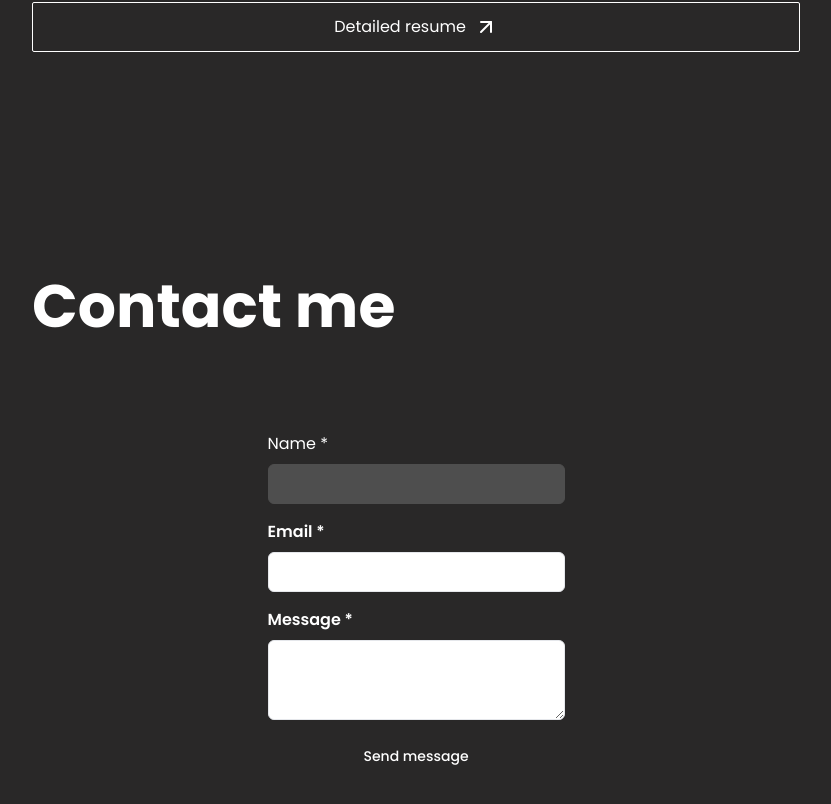
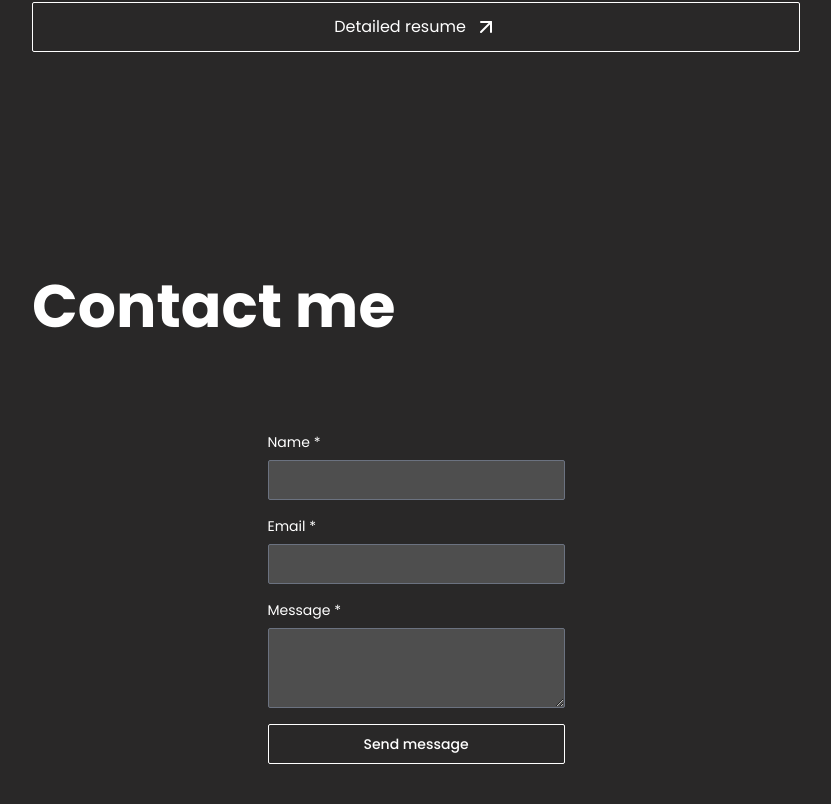
Before and after one commit to OmarAbouzeid95/my_portfolio, a Next.js app: page / in a window 1280 px wide. Shown: the part 4661-5465 px from the top of the page, without its empty margins (224-1055 px from the left). Built offline with nearby package versions, Linux system fonts and the light colour scheme; no server answers.

Commit message:
update: added resend and modifications to the contact form

```diff
--- a/package.json
+++ b/package.json
@@ -14,7 +14,9 @@
     "lucide-react": "^0.419.0",
     "next": "14.2.5",
     "react": "^18",
-    "react-dom": "^18"
+    "react-dom": "^18",
+    "react-hook-form": "^7.52.1",
+    "resend": "^3.5.0"
   },
   "devDependencies": {
     "@types/node": "^20",
--- a/src/components/ContactForm.tsx
+++ b/src/components/ContactForm.tsx
@@ -5,6 +5,9 @@ import { Button } from "@/components/ui/button";
 import { Textarea } from "@/components/ui/textarea";
 import { useForm, SubmitHandler } from "react-hook-form";
 import { Loader2 } from "lucide-react";
+import { motion } from "framer-motion";
+import { nameRegex, emailRegex } from "@/config/forms";
+import { sendContactFormMessage } from "@/lib/resend";
 import clsx from "clsx";
 
 export interface ContactFormProps {
@@ -12,6 +15,11 @@ export interface ContactFormProps {
   email: string;
   message: string;
 }
+
+type MessageInformation = {
+  status: "success" | "failure";
+  message: string;
+};
 
 const requiredField = "This field is required";
 
@@ -23,24 +31,41 @@ const ContactForm = () => {
   } = useForm<ContactFormProps>();
   const [loading, setLoading] = useState<boolean>(false);
   const [messageSent, setMessageSent] = useState<boolean>(false);
-  const onSubmit: SubmitHandler<ContactFormProps> = (data) => {
-    console.log("data: ", data);
+  const [messageInfo, setMessageInfo] = useState<MessageInformation>({
+    status: "success",
+    message: "",
+  });
+  const onSubmit: SubmitHandler<ContactFormProps> = async (data) => {
+    setLoading(true);
+    const { status } = await sendContactFormMessage(data);
+    setMessageSent(true);
+    if (status === "failure") {
+      setMessageInfo({
+        status: "failure",
+        message:
+          "Oops, something went wrong from our side. Please try resending the message using the email option below.",
+      });
+    } else {
+      setMessageInfo({
+        status: "success",
+        message:
+          "Thank you for your message, I'll get back to you as soon as possible &#128522;",
+      });
+    }
+    setLoading(false);
   };
   return (
     <>
       {!messageSent && (
         <form onSubmit={handleSubmit(onSubmit)}>
-          <label htmlFor="name" className={clsx("block mb-2")}>
+          <label htmlFor="name" className={clsx("block mb-2 text-sm")}>
             Name <span className="text-primary">*</span>
           </label>
           <Input
             type="text"
             id="name"
-            className={clsx(
-              "mb-4 bg-lightDark border-lightDark focus:ring-2 ring-lightWhite focus:border-lightDark",
-              errors?.email?.type && "ring-red-500"
-            )}
-            {...register("name", { required: true })}
+            className={clsx("mb-4", errors?.email?.type && "ring-red-500")}
+            {...register("name", { required: true, pattern: nameRegex })}
           />
           {errors?.name?.type === "required" && (
             <p className={clsx("text-red-500 -mt-2 mb-4 text-left text-sm")}>
@@ -52,14 +77,14 @@ const ContactForm = () => {
               Please enter a valid name
             </p>
           )}
-          <label htmlFor="email" className="font-semibold block mb-2">
+          <label htmlFor="email" className="block mb-2 text-sm">
             Email <span className="text-primary">*</span>
           </label>
           <Input
             type="email"
             id="email"
             className={clsx("mb-4", errors?.email?.type && "ring-red-500")}
-            {...register("email", { required: true })}
+            {...register("email", { required: true, pattern: emailRegex })}
           />
           {errors?.email?.type === "required" && (
             <p className={clsx("text-red-500 -mt-2 mb-4 text-left text-sm")}>
@@ -71,7 +96,7 @@ const ContactForm = () => {
               Please enter a valid email
             </p>
           )}
-          <label htmlFor="message" className="font-semibold block mb-2">
+          <label htmlFor="message" className="block mb-2 text-sm">
             Message <span className="text-primary">*</span>
           </label>
           <Textarea
@@ -85,7 +110,7 @@ const ContactForm = () => {
             </p>
           )}
           <Button
-            className="flex items-center justify-center bg-primary hover:bg-primaryDark w-full py-2 text-white rounded-md disabled:bg-primaryLight"
+            className="flex items-center justify-center gap-2 px-4 py-3 w-full border border-white rounded-sm hover:border-lightWhite text-white hover:text-lightWhite transition-all duration-700"
             disabled={loading}>
             {loading ? (
               <Loader2 className="animate-spin infinite" />
@@ -96,9 +121,13 @@ const ContactForm = () => {
         </form>
       )}
       {messageSent && (
-        <p className={clsx("animate-fade-in")}>
-          Thank you for your message, I'll get back to you as soon as possible
-        </p>
+        <motion.p
+          initial={{ opacity: 0 }}
+          whileInView={{ opacity: 1 }}
+          transition={{ duration: 1.5 }}
+          viewport={{ once: true }}>
+          {messageInfo.message}
+        </motion.p>
       )}
     </>
   );
--- /dev/null
+++ b/src/components/ContactFormMessage.tsx
@@ -0,0 +1,20 @@
+import { ContactFormProps } from "@/components/ContactForm";
+
+const ContactFormMessage = ({ name, email, message }: ContactFormProps) => {
+  return (
+    <>
+      <h3>You&apos;ve got a new message from omarabouzeid.dev</h3>
+      <h4>
+        Name: <span style={{ fontWeight: "normal" }}>{name}</span>
+      </h4>
+      <h4>
+        Email: <span style={{ fontWeight: "normal" }}>{email}</span>
+      </h4>
+      <h4>
+        Message: <span style={{ fontWeight: "normal" }}>{message}</span>
+      </h4>
+    </>
+  );
+};
+
+export default ContactFormMessage;
--- a/src/components/Resume.tsx
+++ b/src/components/Resume.tsx
@@ -39,7 +39,7 @@ const Resume = () => {
       <Link
         href="www.google.com"
         target="_blank"
-        className=" flex items-center justify-center gap-2 px-4 py-3 w-full border border-white rounded-sm hover:border-lightWhite text-white hover:text-lightWhite transition-all duration-700">
+        className="flex items-center justify-center gap-2 px-4 py-3 w-full border border-white rounded-sm hover:border-lightWhite text-white hover:text-lightWhite transition-all duration-700">
         <span>Detailed resume</span>
         <ArrowUpRight className="w-6" />
       </Link>
--- a/src/components/ui/input.tsx
+++ b/src/components/ui/input.tsx
@@ -1,6 +1,6 @@
-import * as React from "react"
+import * as React from "react";
 
-import { cn } from "@/lib/utils"
+import { cn } from "@/lib/utils";
 
 export interface InputProps
   extends React.InputHTMLAttributes<HTMLInputElement> {}
@@ -11,15 +11,15 @@ const Input = React.forwardRef<HTMLInputElement, InputProps>(
       <input
         type={type}
         className={cn(
-          "flex h-10 w-full rounded-md border border-input bg-background px-3 py-2 text-sm ring-offset-background file:border-0 file:bg-transparent file:text-sm file:font-medium placeholder:text-muted-foreground focus-visible:outline-none focus-visible:ring-2 focus-visible:ring-ring focus-visible:ring-offset-2 disabled:cursor-not-allowed disabled:opacity-50",
+          "flex h-10 w-full bg-lightDark rounded-sm border border-gray-500 px-3 py-2 text-sm file:border-0 file:bg-transparent file:text-sm file:font-medium placeholder:text-muted-foreground focus-visible:outline-none focus-visible:ring-2 focus-visible:ring-gray-400 focus-visible:ring-offset-1 focus-visible:border-transparent focus-visible:ring-offset-gray-400 disabled:cursor-not-allowed disabled:opacity-50 transition-all duration-150",
           className
         )}
         ref={ref}
         {...props}
       />
-    )
+    );
   }
-)
-Input.displayName = "Input"
+);
+Input.displayName = "Input";
 
-export { Input }
+export { Input };
--- a/src/components/ui/textarea.tsx
+++ b/src/components/ui/textarea.tsx
@@ -1,6 +1,6 @@
-import * as React from "react"
+import * as React from "react";
 
-import { cn } from "@/lib/utils"
+import { cn } from "@/lib/utils";
 
 export interface TextareaProps
   extends React.TextareaHTMLAttributes<HTMLTextAreaElement> {}
@@ -10,15 +10,15 @@ const Textarea = React.forwardRef<HTMLTextAreaElement, TextareaProps>(
     return (
       <textarea
         className={cn(
-          "flex min-h-[80px] w-full rounded-md border border-input bg-background px-3 py-2 text-sm ring-offset-background placeholder:text-muted-foreground focus-visible:outline-none focus-visible:ring-2 focus-visible:ring-ring focus-visible:ring-offset-2 disabled:cursor-not-allowed disabled:opacity-50",
+          "flex min-h-[80px] w-full bg-lightDark rounded-sm border border-gray-500 px-3 py-2 text-sm ring-offset-background placeholder:text-muted-foreground focus-visible:outline-none focus-visible:ring-2 focus-visible:ring-gray-400 focus-visible:ring-offset-1 focus-visible:border-transparent focus-visible:ring-offset-gray-400 disabled:cursor-not-allowed disabled:opacity-50 transition-all duration-150",
           className
         )}
         ref={ref}
         {...props}
       />
-    )
+    );
   }
-)
-Textarea.displayName = "Textarea"
+);
+Textarea.displayName = "Textarea";
 
-export { Textarea }
+export { Textarea };
--- /dev/null
+++ b/src/config/forms.ts
@@ -0,0 +1,3 @@
+export const emailRegex: RegExp =
+  /^[a-zA-Z0-9._%+-]+@[a-zA-Z0-9.-]+\.[a-zA-Z]{2,}$/;
+export const nameRegex: RegExp = /^[A-Za-z\s]+$/;
--- /dev/null
+++ b/src/lib/resend.ts
@@ -0,0 +1,30 @@
+import { Resend } from "resend";
+import { ContactFormProps } from "@/components/ContactForm";
+import ContactFormMessage from "@/components/ContactFormMessage";
+
+const resend = new Resend(process.env.RESEND_KEY);
+
+export const sendContactFormMessage = async ({
+  name,
+  email,
+  message,
+}: ContactFormProps) => {
+  try {
+    const { error } = await resend.emails.send({
+      from: "omarabouzeid.dev <onboarding@resend.dev>",
+      to: ["omaradham1995@gmail.com"],
+      subject: "Message from portfolio contact form",
+      react: ContactFormMessage({ name, email, message }),
+    });
+
+    if (error) {
+      throw Error(JSON.stringify(error));
+    }
+    return { status: "success" };
+  } catch (error) {
+    console.error(
+      `Error sending contact form message from: ${name}, email: ${email}, message: ${message}, error: ${error}`
+    );
+    return { status: "failure" };
+  }
+};
--- a/tailwind.config.ts
+++ b/tailwind.config.ts
@@ -19,6 +19,18 @@ const config: Config = {
       },
       textColor: {
         lightWhite: "#FFFFF0",
+      },
+      ringColor: {
+        lightWhite: "#FFFFF0",
+      },
+      ringOffsetColor: {
+        transparent: "#292828",
+      },
+      boxShadowColor: {
+        lightWhite: "#FFFFF0",
+      },
+      boxShadow: {
+        all: "0px 0px 10px",
       },
       backgroundImage: {
         "about-pic": "url('src/assets/about-photo-min.png')",
```
Also changed, not shown: 1 other file (tests, documents, lock files or other folders).
